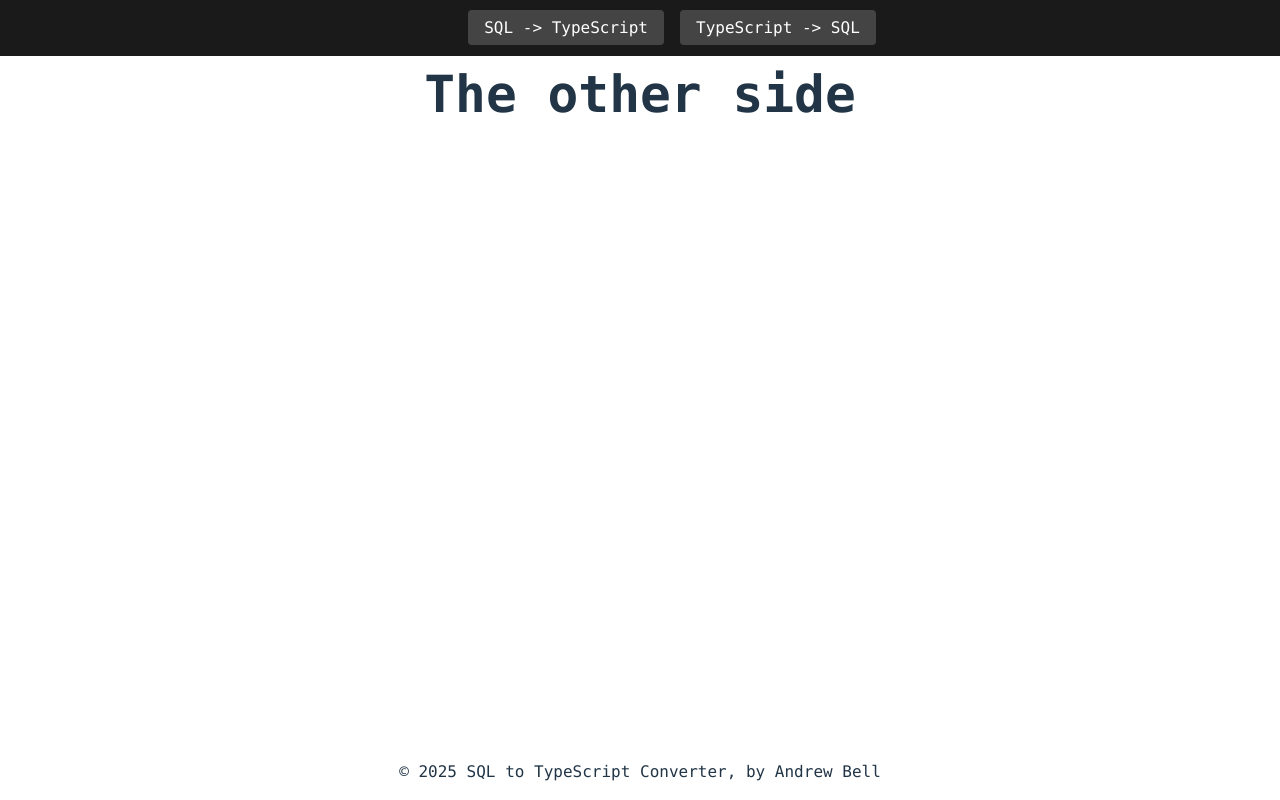
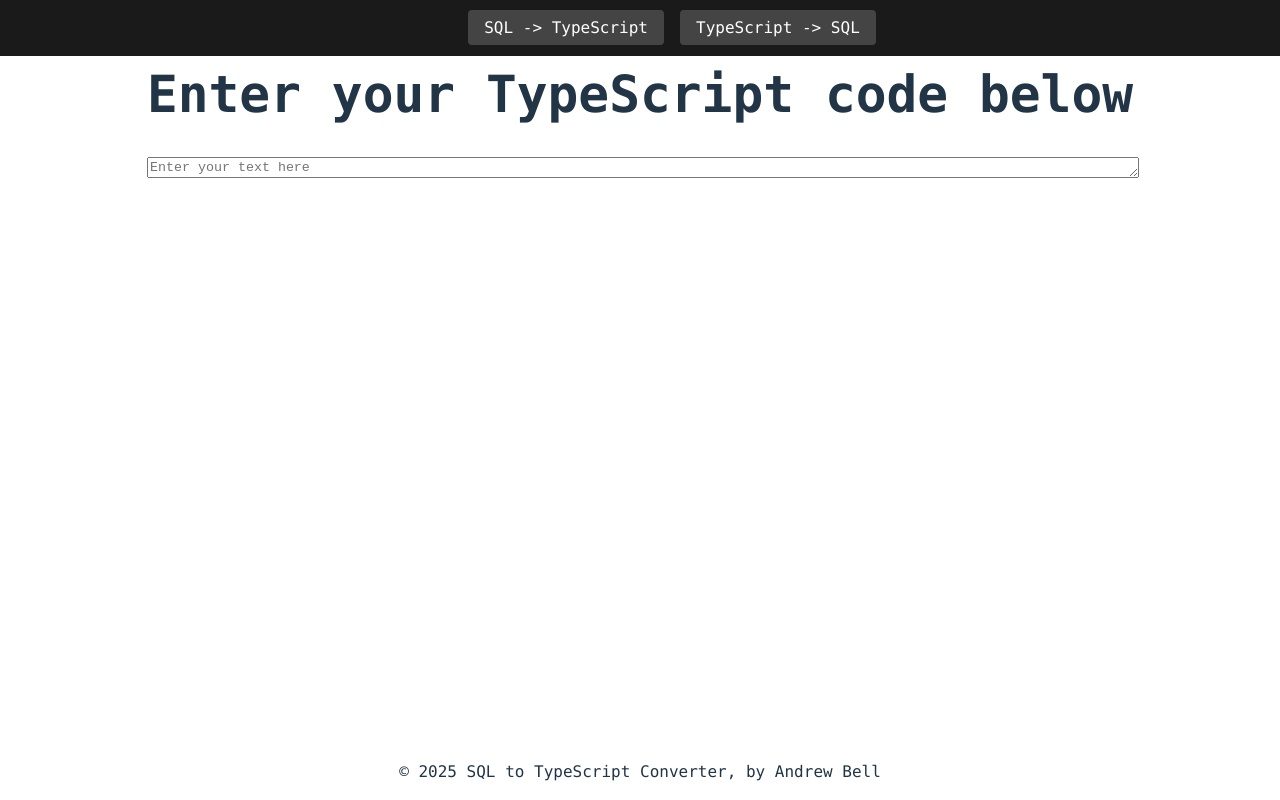
Before and after one commit to AndrewBell49/SQL-TypeScript-converter, a React (Vite) app: page /typescript-to-sql in a window 1280 px wide. Built offline with nearby package versions, Linux system fonts and the light colour scheme.

Commit message:
Added styling changes

```diff
--- a/src/components/SqlToTypeScript/SqlOutputBlock.tsx
+++ b/src/components/SqlToTypeScript/SqlOutputBlock.tsx
@@ -15,7 +15,7 @@ export default function SqlOutputBlock(
     <div className='sqlOutput'>
       {
         [...Array(vars.length)].map((_x, i) =>
-          <span>
+          <>
 
             <span>
               {texts[i].split('\n').map((line, idx) => (
@@ -31,7 +31,7 @@ export default function SqlOutputBlock(
               : <></>
             }
 
-          </span>
+          </>
         )
       }
       <span>
--- /dev/null
+++ b/src/components/TypeScriptToSql/TypeScriptInput.tsx
@@ -0,0 +1,21 @@
+import React from 'react'
+
+interface TypeScriptInputParams {
+  value: string;
+  onChange: (newValue: string) => void
+}
+
+export default function TypeScriptInput(
+  { value, onChange }: TypeScriptInputParams) {
+
+  const handleQueryChange = (e: React.ChangeEvent<HTMLTextAreaElement>) => {
+    onChange(e.target.value);
+  }
+
+  return (
+    <div>
+      <h1>Enter your TypeScript code below</h1>
+      <textarea value={value} placeholder='Enter your text here' spellCheck='false' onChange={handleQueryChange}></textarea>
+    </div>
+  )
+}
--- /dev/null
+++ b/src/components/TypeScriptToSql/TypeScriptOutput.tsx
@@ -0,0 +1,13 @@
+interface SqlOutputBoxParams {
+  value: string
+}
+
+export default function TypeScriptOutput(
+  { value }: SqlOutputBoxParams) {
+
+  return (
+    <div>
+      {value}
+    </div>
+  )
+}
--- a/src/components/TypeScriptToSql/TypeScriptToSql.tsx
+++ b/src/components/TypeScriptToSql/TypeScriptToSql.tsx
@@ -1,8 +1,15 @@
+import { useState } from "react"
+import TypeScriptInput from "./TypeScriptInput"
+import TypeScriptOutput from "./TypeScriptOutput"
+
 export default function TypeScriptToSql() {
+
+  const [tsQuery, setTsQuery] = useState('')
 
   return (
     <main>
-      <h1>The other side</h1>
+      <TypeScriptInput value={tsQuery} onChange={setTsQuery} />
+      <TypeScriptOutput value={tsQuery} />
     </main>
   )
 }
--- a/src/index.css
+++ b/src/index.css
@@ -138,6 +138,7 @@ input {
 
 span {
   white-space: pre;
+  display: inline-block
 }
 
 .variableChoice {
```
